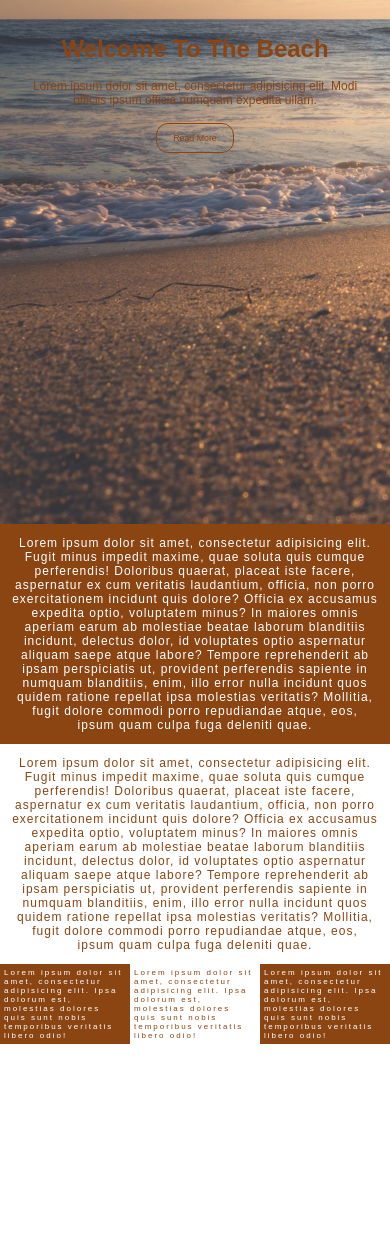
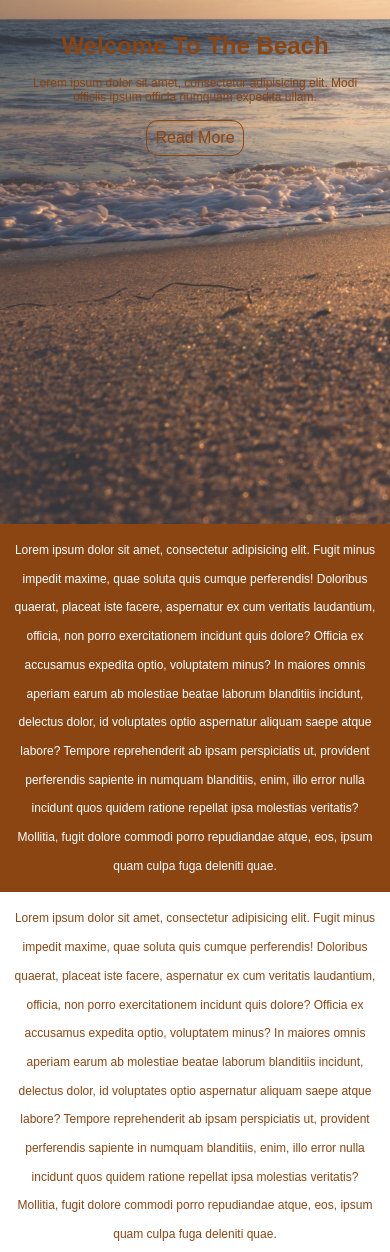
Before and after one commit to hub-page/website, a plain HTML site: page Website/LandingPage/FullScreenLanding/fsl.html in a window 390 px wide. Shown: the part 320-1572 px from the top of the page. Before the commit the page ends 1364 px from the top, so only its background shows below. Drawn offline with Linux system fonts and the light colour scheme.

Commit message:
Update transformative.css

```diff
--- a/Website/LandingPage/FullScreenLanding/transformative.css
+++ b/Website/LandingPage/FullScreenLanding/transformative.css
@@ -32,7 +32,6 @@
 
 #content button {
     padding: 1em;
-    width: 15vw;
     font-size: 1.25em;
     border-radius: 12px;
     border: solid 1px saddlebrown;
@@ -51,28 +50,28 @@
 .txt {
     padding: 1em;
     font-size: 1.10em;
-    letter-spacing: 2px;
+    line-height: 3.4vh;
     background-color: saddlebrown;
     text-align: center;
     color: white;
 }
 
 .txt:nth-child(3) {
-    background-color: white;
+    background-color: #ffffff;
     color: saddlebrown;
 }
 
 #foot {
-    letter-spacing: 2px;
+    line-height: 3vh;
     display: flex;
     background-color: saddlebrown;
     color: white;
 }
 
-#foot div {padding: .5em;}
+#foot div {padding: .5em .5em .5em .75em;}
 
 #foot div:nth-child(2) {
-    background-color: white;
+    background-color: rgba(255, 255, 255, 1);
     color: saddlebrown;
 }
 
@@ -82,16 +81,17 @@
     #content p {font-size: .75em;}
 
     #content button {
-        min-height: .5em;
-        font-size: .55em;
+        min-height: .75em;
+        padding: .5rem;
+        font-size: 1em;
     }
 
     .txt {
-        letter-spacing: 1px;
         font-size: .75em;
     }
 
     #foot {
         font-size: .5em;
+        line-height: 2.2vh;
     }
 }
```
